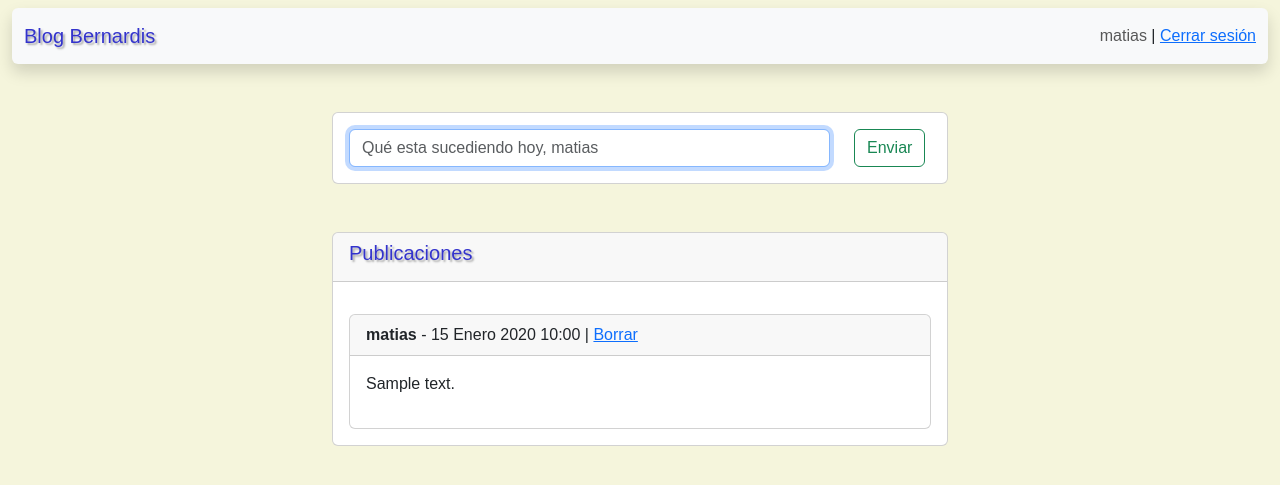
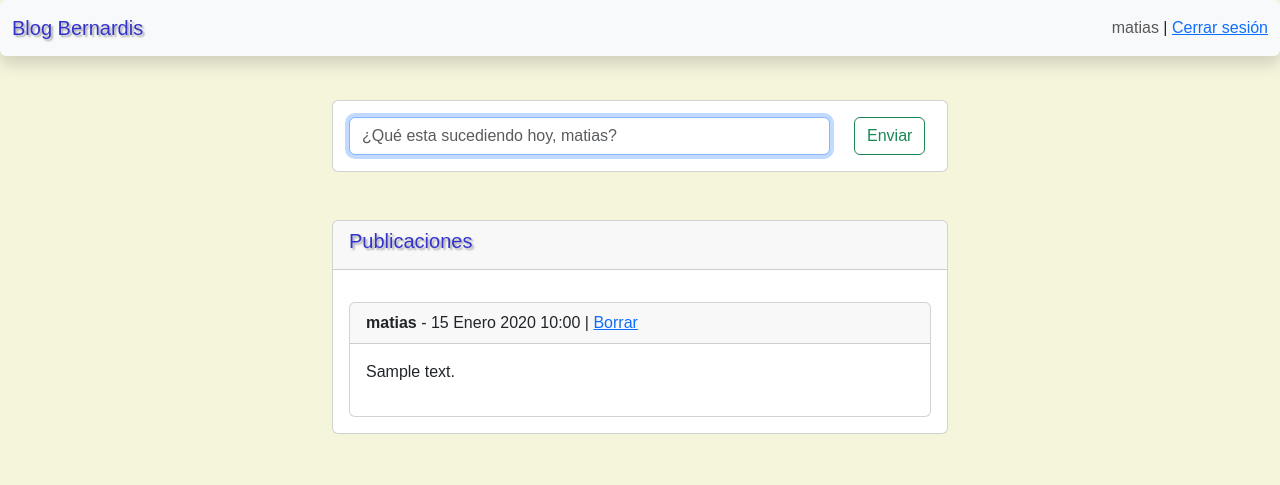
Before and after one commit to bernardisApps/bernardis_blog, a Django app: page / in a window 1280 px wide. Shown: the top 485 px of the page. Run offline with Django 4.2, Linux system fonts and the light colour scheme; a user stored in the database is signed in; data comes from the database, SQL or seed files in the repository; tables that the repository leaves empty hold one stand-in row (values such as "Sample post").

Commit message:
ordenamiento y navbar fijo

```diff
--- a/templates/base.html
+++ b/templates/base.html
@@ -23,7 +23,7 @@
 
     <div class="container-fluid">
 
-        <nav class="navbar bg-body-tertiary shadow rounded mt-2">
+        <nav class="navbar bg-body-tertiary shadow rounded fixed-top">
             <div class="container-fluid">
                 <a class="navbar-brand" href=""><span class="letra-principal">Blog Bernardis</span></a>
 
--- a/templates/main.html
+++ b/templates/main.html
@@ -3,7 +3,7 @@
 
 {% block content %}
 
-<div class="row mt-5">
+<div class="row" style="margin-top: 100px;">
     <div class="col-md-6 mx-auto">
         <div data-aos="zoom-in">
             <div class="card">
@@ -13,7 +13,7 @@
                         <div class="row">
                             <div class="col-md-10">
                                 <input type="text" class="form-control form-control-md"
-                                    placeholder="Qué esta sucediendo hoy, {{user.username}}" required maxlength="150"
+                                    placeholder="¿Qué esta sucediendo hoy, {{user.username}}?" required maxlength="150"
                                     name="contenido" id="quepasa">
                             </div>
                             <div class="col-md-2">
```
